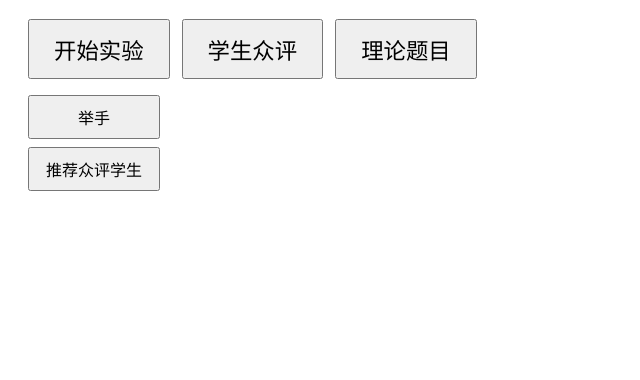
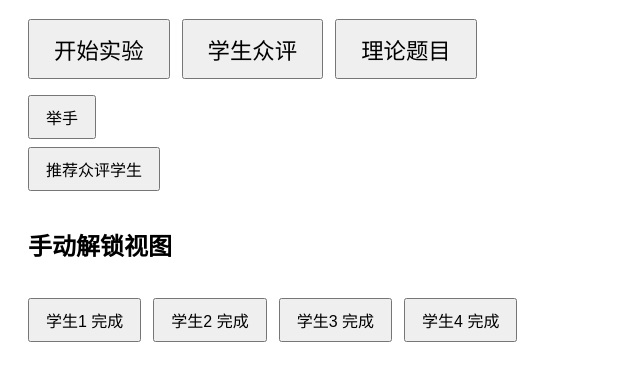
Before and after one commit to HuangKexinSpace/malong-internet, a plain HTML site: page index.html in a window 1280 px wide. Shown: the part 98-478 px from the top of the page, without its empty margins (0-640 px from the left). Drawn offline with Linux system fonts and the light colour scheme.

Commit message:
增加手动操纵学生完成的按钮

```diff
--- a/index.html
+++ b/index.html
@@ -4,49 +4,40 @@
   <meta charset="UTF-8" />
   <title>实验控制面板</title>
   <style>
-    body {
-      font-family: sans-serif;
-      padding: 20px;
-    }
-    .container {
-      display: flex;
-      flex-direction: column;
-      align-items: flex-start;
-      gap: 16px;
-    }
-    .top-row {
-      display: flex;
-      gap: 12px;
-    }
+    body { font-family: sans-serif; padding: 20px; }
+    .container { display: flex; flex-direction: column; gap: 16px; }
+    .top-row, .unlock-row { display: flex; gap: 12px; }
     .sub-group {
       display: flex;
       flex-direction: column;
       gap: 8px;
-      margin-left: 0; /* 与“开始实验”对齐 */
+      align-items: flex-start; /* 防止按钮横向拉满 */
     }
-    .big-button {
-      font-size: 1.4em;
-      padding: 12px 24px;
-    }
-    .small-button {
-      font-size: 1em;
-      padding: 8px 16px;
-    }
+    .big-button   { font-size: 1.4em; padding: 12px 24px; }
+    .small-button { font-size: 1em;   padding: 8px 16px; }
   </style>
 </head>
 <body>
   <h1>实验控制面板</h1>
   <div class="container">
-    <!-- 第一行：三个放大的按钮 -->
+    <!-- 第一行大按钮 -->
     <div class="top-row">
-      <button id="btn-start" class="big-button">开始实验</button>
-      <button id="btn-student-review" class="big-button">学生众评</button>
-      <button id="btn-theory" class="big-button">理论题目</button>
+      <button id="btn-start"         class="big-button">开始实验</button>
+      <button id="btn-student-review"class="big-button">学生众评</button>
+      <button id="btn-theory"        class="big-button">理论题目</button>
     </div>
-    <!-- 第二组：放在“开始实验”下方的两个按钮 -->
+    <!-- 第二行小按钮，不再拉满宽度 -->
     <div class="sub-group">
-      <button id="btn-hand" class="small-button">举手</button>
+      <button id="btn-hand"      class="small-button">举手</button>
       <button id="btn-recommend" class="small-button">推荐众评学生</button>
+    </div>
+    <!-- 第三行：解锁 A 视图对 -->
+    <h2>手动解锁视图</h2>
+    <div class="unlock-row">
+      <button id="btn-unlock0" class="small-button">学生1 完成</button>
+      <button id="btn-unlock1" class="small-button">学生2 完成</button>
+      <button id="btn-unlock2" class="small-button">学生3 完成</button>
+      <button id="btn-unlock3" class="small-button">学生4 完成</button>
     </div>
   </div>
 
@@ -55,18 +46,18 @@
 
     async function sendCommand(cmd) {
       try {
-        const res = await fetch(`${SERVER_URL}/send_command`, {
+        await fetch(`${SERVER_URL}/send_command`, {
           method: 'POST',
           headers: { 'Content-Type': 'application/json' },
           body: JSON.stringify({ command: cmd })
         });
-        if (!res.ok) throw new Error(res.statusText);
         console.log(`✔ 已发送命令: ${cmd}`);
       } catch (e) {
         console.error('✘ 发送失败', e);
       }
     }
 
+    // 实验控制
     document.getElementById('btn-start')
       .addEventListener('click', () => sendCommand('start_experiment'));
     document.getElementById('btn-student-review')
@@ -77,6 +68,16 @@
       .addEventListener('click', () => sendCommand('hand_raise'));
     document.getElementById('btn-recommend')
       .addEventListener('click', () => sendCommand('recommend_student'));
+
+    // 手动解锁视图对
+    document.getElementById('btn-unlock0')
+      .addEventListener('click', () => sendCommand('unlock0'));
+    document.getElementById('btn-unlock1')
+      .addEventListener('click', () => sendCommand('unlock1'));
+    document.getElementById('btn-unlock2')
+      .addEventListener('click', () => sendCommand('unlock2'));
+    document.getElementById('btn-unlock3')
+      .addEventListener('click', () => sendCommand('unlock3'));
   </script>
 </body>
 </html>
```
